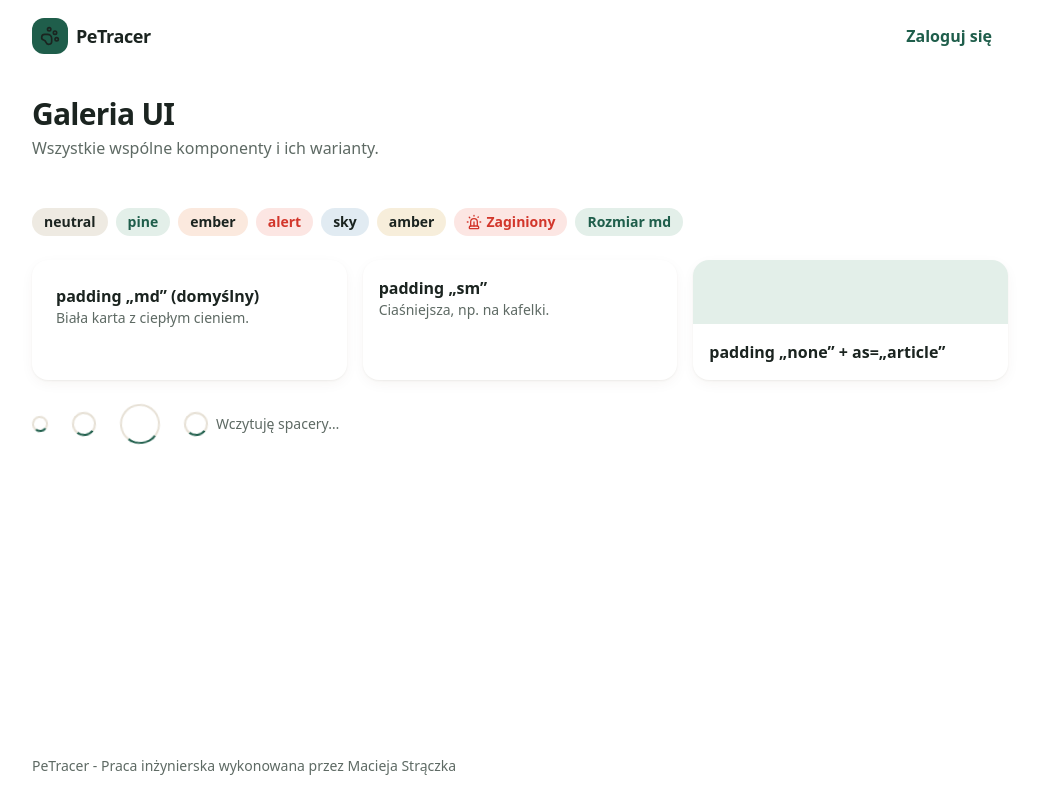
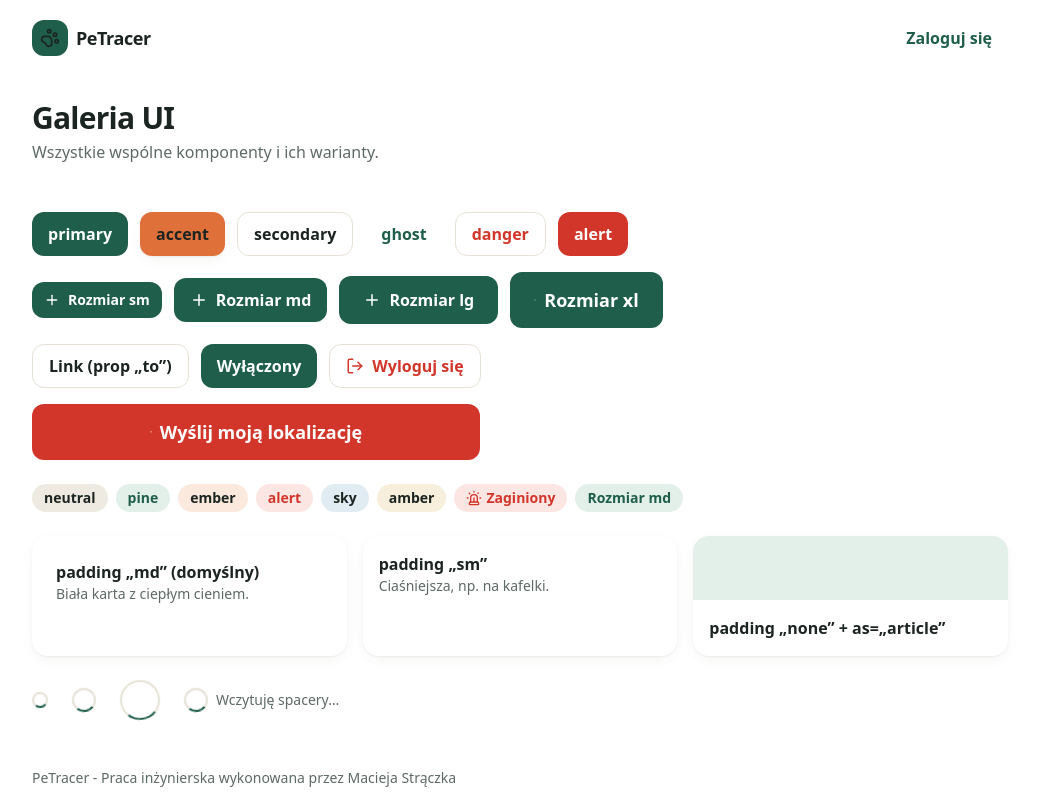
Before and after one commit to FullC0ntrol/PeTracker-FinalVersion, a React (Vite) app in the folder petracer-final/: page /dev/ui in a window 1280 px wide. Shown: the whole page, without its empty margins (120-1159 px from the left). Built offline with nearby package versions, Linux system fonts and the light colour scheme.

Commit message:
Button Component - stworzenie i implementacja w istniejących stronach

```diff
--- a/petracer-final/src/components/layout/PublicLayout.jsx
+++ b/petracer-final/src/components/layout/PublicLayout.jsx
@@ -1,17 +1,15 @@
-import { Link, Outlet} from 'react-router'
+import { Outlet} from 'react-router'
 import Logo from './Logo.jsx'
+import Button from '../ui/Button.jsx'
 
 export default function PublicLayout(){
   return (
     <div className="flex min-h-dvh flex-col">
       <header className="mx-auto flex w-full max-w-5xl items-center justify-between gap-4 px-4 py-4 sm:px-6">
         <Logo />
-        <Link
-          to="/login"
-          className='rounded-xl px-4 py-2 font-semibold text-pine transition-colors hover:bg-pine-soft'
-        >
+        <Button to="/login" variant="ghost">
           Zaloguj się
-        </Link>
+        </Button>
       </header>
 
       <main className="mx-auto w-full max-w-5xl flex-1 px-4 py-6 sm:px-6">
--- a/petracer-final/src/components/layout/Sidebar.jsx
+++ b/petracer-final/src/components/layout/Sidebar.jsx
@@ -1,7 +1,8 @@
-import { Link, NavLink } from "react-router"
+import { NavLink } from "react-router"
 import { Plus } from "lucide-react"
 import Logo from "./Logo"
 import { OWNER_NAV_ITEMS } from "./ownerNav"
+import Button from '../ui/Button'
 
 export default function Sidebar() {
   return (
@@ -26,13 +27,9 @@ export default function Sidebar() {
         </ul>
       </nav>
 
-      <Link
-        to="/spacery/nowy"
-        className="mt-auto inline-flex items-center justify-center gap-2 rounded-xl bg-ember px-4 py-3 font-semibold text-ink shadow-card transition-colors hover:bg-ember/90"
-      >
-        <Plus size={20} aria-hidden="true" />
-        <span>Rozpocznij spacer</span>
-      </Link>
+      <Button to="/spacery/nowy" variant="accent" size="lg" icon={Plus} className="mt-auto">
+          Rozpocznij spacer
+      </Button>
     </aside>
   )
 }
--- /dev/null
+++ b/petracer-final/src/components/ui/Button.jsx
@@ -0,0 +1,64 @@
+import { Link } from "react-router";
+import { cn } from "../../lib/cn";
+
+const BASE =
+  "inline-flex items-center justify-center gap-2 rounded-xl font-semibold tranistion-colors " +
+  "disable:cursos-not-allowed disabled-opacity-50";
+
+const VARIANTS = {
+  primary: "bg-pine text-surface hover:bg-pine/90",
+  accent: "bg-ember text-ink shadow-card hover:bg-ember/90",
+  secondary: "border border-line bg-surface text-ink hover:bg-paper",
+  ghost: "text-pine hover:pine-soft",
+  danger: "border border-line bg-surface text-alert hover:bg-alert-soft",
+  alert: "bg-alert text-surface hover:bg-alert/90",
+};
+
+const SIZES = {
+  sm: "min-h-9 px-3 text-sm",
+  md: "min-h-11 px-4",
+  lg: "min-h-12 px-6",
+  xl: "min-h-14 px-6 text-lg font-bold",
+};
+
+const ICON_SIZES = { sm: 16, md: 18, lg: 18, xl: 2 };
+
+export default function Button({
+  to,
+  variant = "primary",
+  size = "md",
+  icon: Icon,
+  fullWidth = false,
+  type = "button",
+  className = "",
+  children,
+  ...rest
+}) {
+  const classes = cn(
+    BASE,
+    VARIANTS[variant],
+    SIZES[size],
+    fullWidth && "w-full",
+    className,
+  );
+  const content = (
+    <>
+      {Icon && <Icon size={ICON_SIZES[size]} />}
+      {children}
+    </>
+  );
+
+  if (to) {
+    return (
+      <Link to={to} className={classes} {...rest}>
+        {content}
+      </Link>
+    );
+  }
+
+  return (
+    <button type={type} className={classes} {...rest}>
+      {content}
+    </button>
+  );
+}
--- a/petracer-final/src/pages/dev/UiGalleryPage.jsx
+++ b/petracer-final/src/pages/dev/UiGalleryPage.jsx
@@ -1,9 +1,20 @@
-import { Siren } from 'lucide-react'
+import { Siren, Plus, LogOut, MapPin } from "lucide-react";
 
 import Badge from "../../components/ui/Badge";
 import Card from "../../components/ui/Card";
 import Spinner from "../../components/ui/Spinner";
 import PageHeader from "../../components/layout/PageHeader.jsx";
+import Button from "../../components/ui/Button";
+
+const BUTTON_VARIANTS = [
+  "primary",
+  "accent",
+  "secondary",
+  "ghost",
+  "danger",
+  "alert",
+];
+const BUTTON_SIZES = ["sm", "md", "lg", "xl"];
 
 const BADGE_TONES = ["neutral", "pine", "ember", "alert", "sky", "amber"];
 
@@ -14,6 +25,37 @@ export default function UiGalleryPage() {
         title="Galeria UI"
         description="Wszystkie wspólne komponenty i ich warianty."
       />
+
+      <div className="space-y-4">
+        <div className="flex flex-wrap gap-3">
+          {BUTTON_VARIANTS.map((variant) => (
+            <Button key={variant} variant={variant}>
+              {variant}
+            </Button>
+          ))}
+        </div>
+        <div className="flex flex-wrap items-center gap-3">
+          {BUTTON_SIZES.map((size) => (
+            <Button key={size} size={size} icon={Plus}>
+              Rozmiar {size}
+            </Button>
+          ))}
+        </div>
+        <div className="flex flex-wrap gap-3">
+          <Button to="/" variant="secondary">
+            Link (prop „to”)
+          </Button>
+          <Button disabled>Wyłączony</Button>
+          <Button variant="danger" icon={LogOut}>
+            Wyloguj się
+          </Button>
+        </div>
+        <div className="max-w-md">
+          <Button variant="alert" size="xl" icon={MapPin} fullWidth>
+            Wyślij moją lokalizację
+          </Button>
+        </div>
+      </div>
 
       <div className="flex flex-wrap items-center gap-2">
         {BADGE_TONES.map((tone) => (
--- a/petracer-final/src/pages/public/LandingPage.jsx
+++ b/petracer-final/src/pages/public/LandingPage.jsx
@@ -1,6 +1,5 @@
-import { Link } from 'react-router';
-
 import Badge from "../../components/ui/Badge";
+import Button from "../../components/ui/Button";
 
 export default function LandingPage () {
   return (
@@ -17,12 +16,9 @@ export default function LandingPage () {
             Znalazca przykłada telefon do tagu i od razu widzi, jak się z Tobą skontaktować - bez instalowania aplikacji.
             Ty masz w jednym miejscu spacery, szczepienia i leki.
           </p>
-          <Link
-            to="/login"
-            className='inline-flex min-h-12 items-center rounded-xl bg-ember px-6 font-semibold text-ink shadow-card transition-colors hover:bg-ember/90'
-          >
+          <Button to="/login" variant="accent" size="lg">
             Zaloguj się
-          </Link>
+          </Button>
         </div>
       </section>
     </div>
--- a/petracer-final/src/pages/public/NotFoundPage.jsx
+++ b/petracer-final/src/pages/public/NotFoundPage.jsx
@@ -1,4 +1,4 @@
-import { Link } from 'react-router';
+import Button from "../../components/ui/Button";
 
 export default function NotFoundPage() {
   return (
@@ -6,12 +6,9 @@ export default function NotFoundPage() {
       <p className="font-display text-6xl font-extrabold tracking-tight text-pine tabular-nums">404</p>
       <h1 className="text-2xl font-bold tracking-tight">Nie ma takiej strony</h1>
       <p className="text-ink-muted">Ten adres prowadzi do nikąd.</p>
-      <Link
-        to="/"
-        className='inline-flex min-h-12 items-center rounded-xl bg-pine px-6 font-semibold text-surface transition-colors hover:bg-pine/90'
-      >
-        Wróć na stronę główną
-      </Link>
+      <Button to="/" size="lg">
+        Wróc na stronę główną
+      </Button>
     </div>
   )
 }
```
